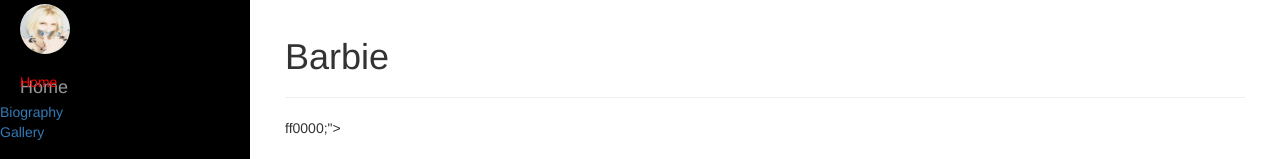
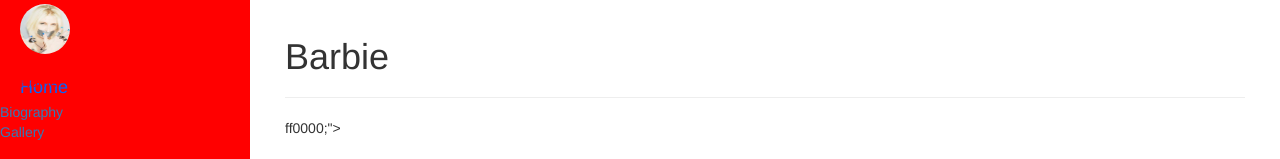
Before and after one commit to BAS312/personal3, a plain HTML site: page index.html in a window 1280 px wide. Shown: the part 178-337 px from the top of the page. Drawn offline with Linux system fonts and the light colour scheme.

Commit message:
Update simple-sidebar.css

```diff
--- a/css/simple-sidebar.css
+++ b/css/simple-sidebar.css
@@ -30,7 +30,8 @@
     height: 100%;
     margin-left: -250px;
     overflow-y: auto;
-    background: #000;
+    background: #f00;
+ /*changed background color can be image, need url of image in folder*/
     -webkit-transition: all 0.5s ease;
     -moz-transition: all 0.5s ease;
     -o-transition: all 0.5s ease;
@@ -92,7 +93,8 @@
 }
 
 .sidebar-nav > .sidebar-brand a {
-    color:#999999 ;
+    color:#06f ;
+ /*changed font color to royal blue*/
 }
 
 .sidebar-nav > .sidebar-brand a:hover {
```
